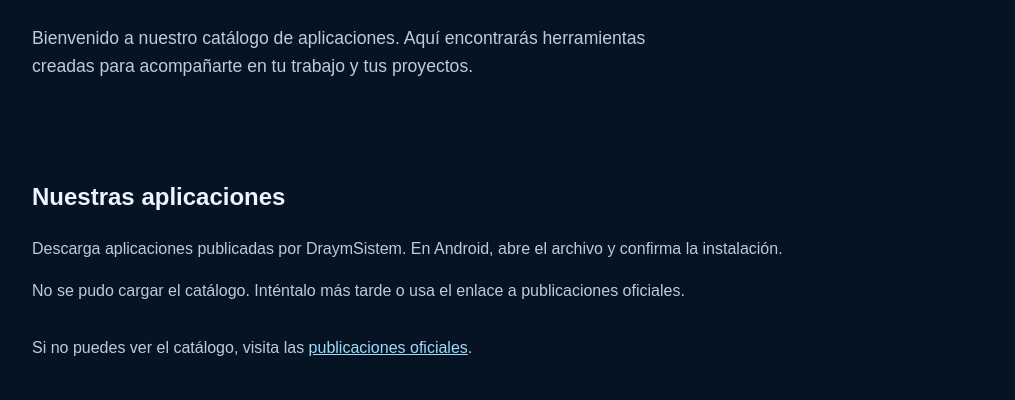
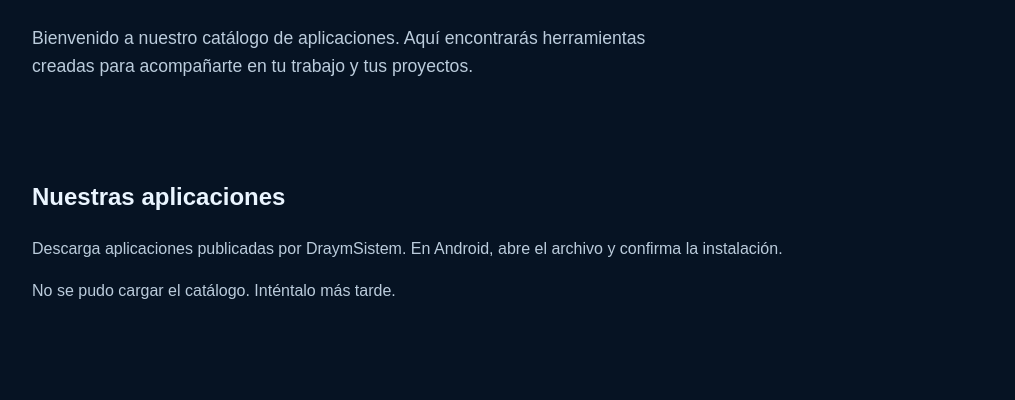
Before and after one commit to raulonso118-jpg/Draymsistem-apps, a plain HTML site: page index.html in a window 1280 px wide. Shown: the part 399-799 px from the top of the page, without its empty margins (132-1147 px from the left). Drawn offline with Linux system fonts and the light colour scheme; no server answers.

Commit message:
Quitar enlace público a las publicaciones
Co-authored-by: Copilot <223556219+Copilot@users.noreply.github.com>

```diff
--- a/catalogo.js
+++ b/catalogo.js
@@ -73,7 +73,7 @@ async function cargarCatalogo() {
     mostrarAplicaciones(publicaciones);
   } catch (error) {
     console.error("No se pudo cargar el catálogo:", error);
-    estado.textContent = "No se pudo cargar el catálogo. Inténtalo más tarde o usa el enlace a publicaciones oficiales.";
+    estado.textContent = "No se pudo cargar el catálogo. Inténtalo más tarde.";
   }
 }
 
--- a/index.html
+++ b/index.html
@@ -99,7 +99,6 @@
     }
     .descarga:hover, .descarga:focus-visible { background: #b1eaff; }
     .aviso { color: #bbccdc; }
-    .aviso a { color: #9edbff; }
 
     footer {
       color: #9cb1c2;
@@ -133,8 +132,6 @@
         En Android, abre el archivo y confirma la instalación.</p>
       <p id="estado" class="aviso" role="status">Cargando aplicaciones...</p>
       <div id="catalogo" class="catalogo"></div>
-      <p class="aviso">Si no puedes ver el catálogo, visita las
-        <a href="https://github.com/raulonso118-jpg/Draymsistem-apps/releases">publicaciones oficiales</a>.</p>
     </section>
   </main>
 
```
Also changed, not shown: tests/catalogo.test.js (+1 -0 lines), 1 other file.
